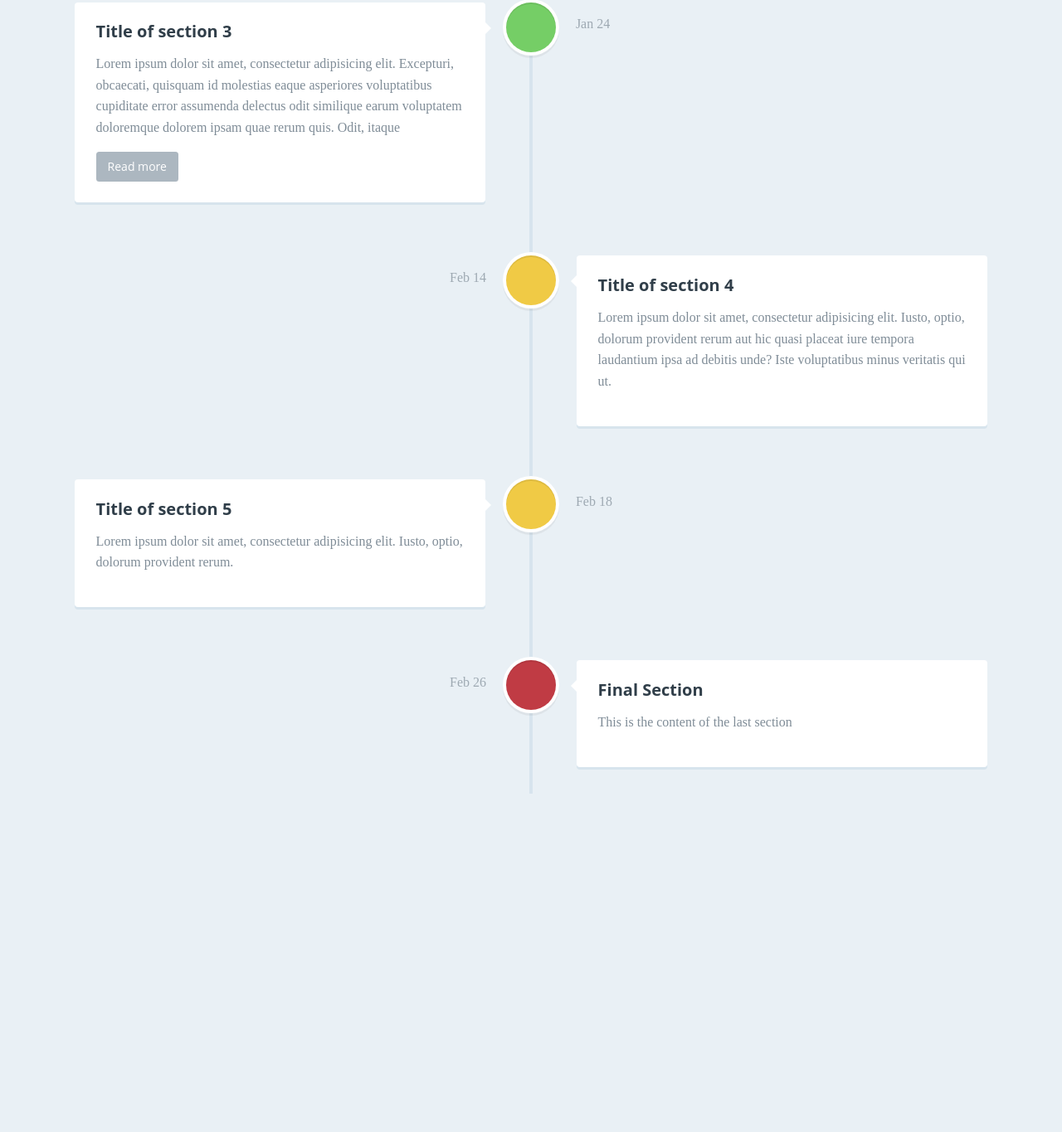
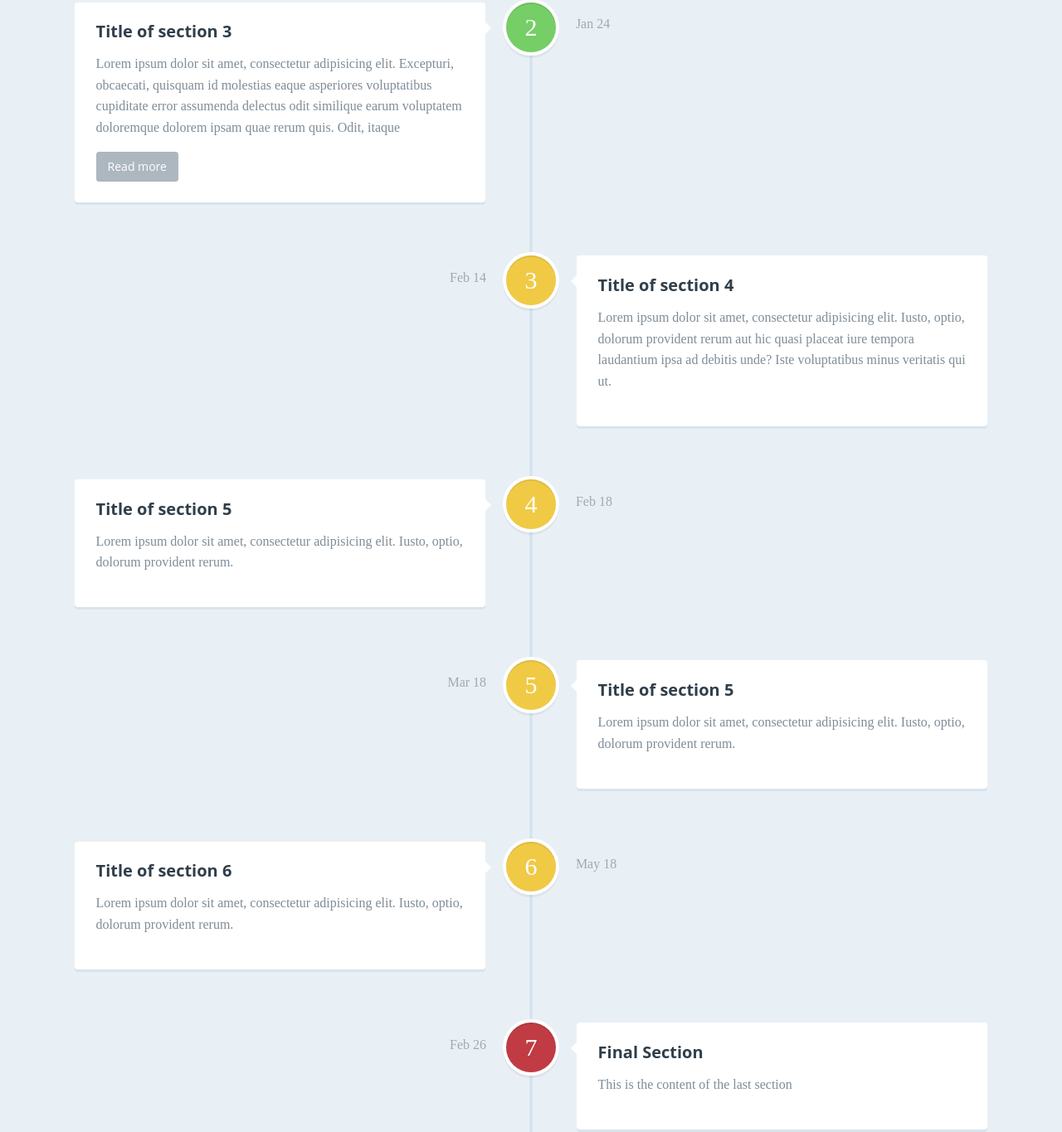
Before and after one commit to kunkun12/timeLineTemplate, a plain HTML site: page index.html in a window 1280 px wide. Shown: the part 891-2256 px from the top of the page at 83% size. Before the commit the page ends 1896 px from the top, so only its background shows below. Drawn offline with Linux system fonts and the light colour scheme.

Commit message:
添加数字序号

```diff
--- a/css/style.css
+++ b/css/style.css
@@ -139,20 +139,13 @@ header h1 {
   position: absolute;
   top: 0;
   left: 0;
+  text-align: center;
+  color: white;
   width: 40px;
   height: 40px;
+  line-height: 40px;
   border-radius: 50%;
   box-shadow: 0 0 0 4px white, inset 0 2px 0 rgba(0, 0, 0, 0.08), 0 3px 0 4px rgba(0, 0, 0, 0.05);
-}
-.cd-timeline-img img {
-  display: block;
-  width: 24px;
-  height: 24px;
-  position: relative;
-  left: 50%;
-  top: 50%;
-  margin-left: -12px;
-  margin-top: -12px;
 }
 .cd-timeline-img.cd-picture {
   background: #75ce66;
@@ -168,6 +161,8 @@ header h1 {
     width: 60px;
     height: 60px;
     left: 50%;
+    line-height: 60px;
+   font-size: 30px;
     margin-left: -30px;
     /* Force Hardware Acceleration in WebKit */
     -webkit-transform: translateZ(0);
--- a/index.html
+++ b/index.html
@@ -13,7 +13,7 @@
 
 	<section id="cd-timeline" class="cd-container">
 		<div class="cd-timeline-block">
-			<div class="cd-timeline-img cd-picture">
+			<div class="cd-timeline-img cd-picture">1
 			</div>
 			<div class="cd-timeline-content">
 				<h2>Title of section 1</h2>
@@ -22,7 +22,7 @@
 			</div>
 		</div>
 		<div class="cd-timeline-block">
-			<div class="cd-timeline-img cd-movie">
+			<div class="cd-timeline-img cd-movie">2
 			</div>
 			<div class="cd-timeline-content">
 				<h2>Title of section 2</h2>
@@ -32,7 +32,7 @@
 		</div>
 
 		<div class="cd-timeline-block">
-			<div class="cd-timeline-img cd-picture bounce-in">
+			<div class="cd-timeline-img cd-picture bounce-in">2
 			</div>
 
 			<div class="cd-timeline-content bounce-in">
@@ -44,7 +44,7 @@
 		</div>
 
 		<div class="cd-timeline-block">
-			<div class="cd-timeline-img cd-location bounce-in">
+			<div class="cd-timeline-img cd-location bounce-in">3
 
 			</div>
 			<div class="cd-timeline-content bounce-in">
@@ -55,7 +55,7 @@
 		</div>
 
 		<div class="cd-timeline-block">
-			<div class="cd-timeline-img cd-location bounce-in">
+			<div class="cd-timeline-img cd-location bounce-in">4
 
 			</div>
 
@@ -66,9 +66,31 @@
 				<span class="cd-date">Feb 18</span>
 			</div>
 		</div>
+<div class="cd-timeline-block">
+			<div class="cd-timeline-img cd-location bounce-in">5
 
+			</div>
+
+			<div class="cd-timeline-content bounce-in">
+				<h2>Title of section 5</h2>
+				<p>Lorem ipsum dolor sit amet, consectetur adipisicing elit. Iusto, optio, dolorum provident rerum.</p>
+
+				<span class="cd-date">Mar 18</span>
+			</div>
+		</div> <div class="cd-timeline-block">
+			<div class="cd-timeline-img cd-location bounce-in">6
+
+			</div>
+
+			<div class="cd-timeline-content bounce-in">
+				<h2>Title of section 6</h2>
+				<p>Lorem ipsum dolor sit amet, consectetur adipisicing elit. Iusto, optio, dolorum provident rerum.</p>
+
+				<span class="cd-date">May 18</span>
+			</div>
+		</div>
 		<div class="cd-timeline-block">
-			<div class="cd-timeline-img cd-movie bounce-in">
+			<div class="cd-timeline-img cd-movie bounce-in">7
 			</div>
 			<div class="cd-timeline-content bounce-in">
 				<h2>Final Section</h2>
```
